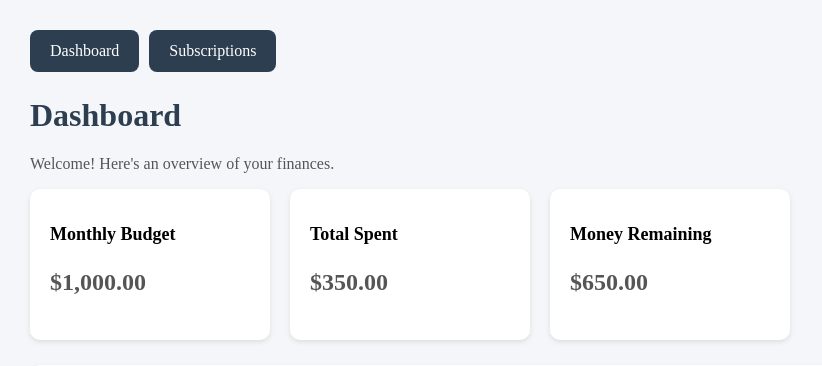
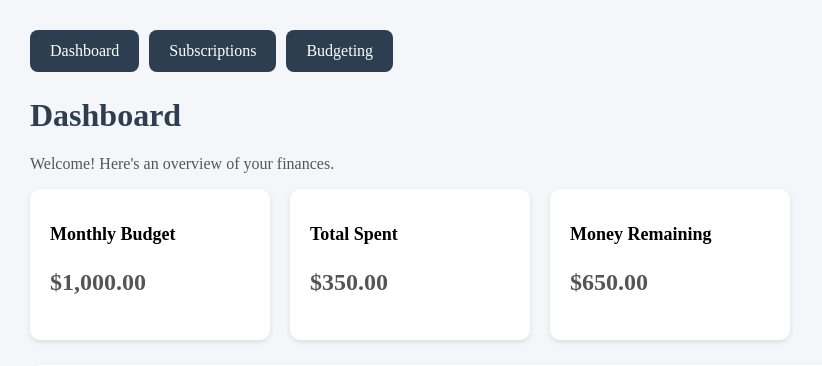
Before and after one commit to Laurence890/cash-cache, a Flask app: page / in a window 1280 px wide. Shown: the top 366 px of the page, without its empty margins (0-822 px from the left). Run offline with Flask 3, Linux system fonts and the light colour scheme.

Commit message:
included navigation on base.html

```diff
--- a/templates/base.html
+++ b/templates/base.html
@@ -8,6 +8,7 @@
     <nav class="site-nav">
         <a href="{{ url_for('home') }}" class="nav-button">Dashboard</a>
         <a href="{{ url_for('subscriptions') }}" class="nav-button">Subscriptions</a>
+        <a href="{{ url_for('budgeting') }}" class="nav-button">Budgeting</a>
     </nav>
 
     <main>
```
